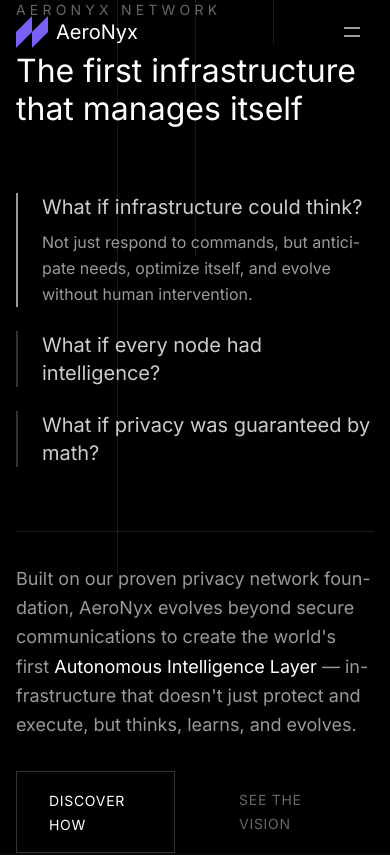
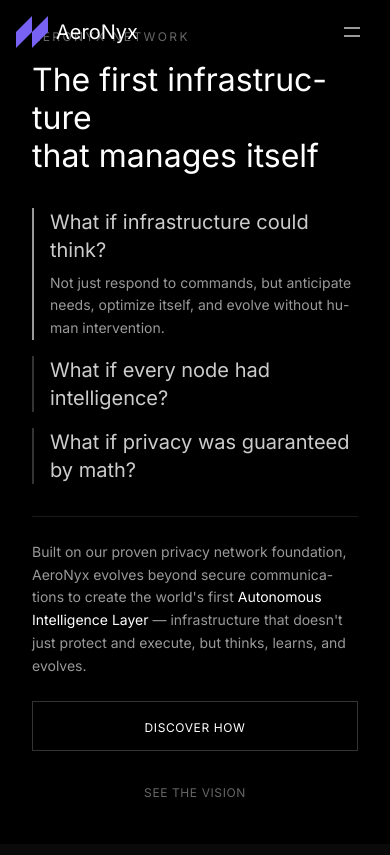
Before and after one commit to AeroNyxNetwork/AeroNyx-web, a Next.js app: page / in a window 390 px wide. Shown: the top 855 px of the page. Built offline with nearby package versions, Linux system fonts and the light colour scheme.

Commit message:
Update NarrativeHero.js

```diff
--- a/components/sections/NarrativeHero.js
+++ b/components/sections/NarrativeHero.js
@@ -21,11 +21,12 @@ const NarrativeHero = () => {
   ];
 
   return (
-    <section className="min-h-screen flex items-center relative">
-      {/* Subtle animated background */}
+    <section className="min-h-screen flex items-center relative px-4 sm:px-6 lg:px-8">
+      {/* Remove the animated background lines for mobile performance */}
       <div className="absolute inset-0 overflow-hidden">
         <div className="absolute inset-0 bg-black" />
-        {/* Floating geometric shapes */}
+        {/* Only show on desktop for better mobile performance */}
+        <div className="hidden md:block">
           {[...Array(3)].map((_, i) => (
             <motion.div
               key={i}
@@ -46,6 +47,7 @@ const NarrativeHero = () => {
             />
           ))}
         </div>
+      </div>
 
       <Container className="relative z-10">
         <div className="max-w-5xl mx-auto">
@@ -54,13 +56,13 @@ const NarrativeHero = () => {
             initial={{ opacity: 0 }}
             animate={{ opacity: 1 }}
             transition={{ duration: 1 }}
-            className="mb-16"
+            className="mb-8 md:mb-16"
           >
-            <div className="text-sm uppercase tracking-[0.3em] text-white/40 mb-8">
+            <div className="text-xs sm:text-sm uppercase tracking-[0.2em] sm:tracking-[0.3em] text-white/40 mb-4 md:mb-8">
               AeroNyx Network
             </div>
 
-            <h1 className="text-6xl md:text-7xl font-extralight leading-tight">
+            <h1 className="text-3xl sm:text-4xl md:text-6xl lg:text-7xl font-extralight leading-tight">
               The first infrastructure
               <br />
               <span className="font-light">that manages itself</span>
@@ -72,19 +74,19 @@ const NarrativeHero = () => {
             initial={{ opacity: 0, y: 20 }}
             animate={{ opacity: 1, y: 0 }}
             transition={{ duration: 1, delay: 0.5 }}
-            className="space-y-6 mb-16"
+            className="space-y-4 md:space-y-6 mb-8 md:mb-16"
           >
             {questions.map((item, index) => (
               <motion.div
                 key={index}
-                className={`border-l-2 pl-6 cursor-pointer transition-all duration-300 ${
+                className={`border-l-2 pl-4 md:pl-6 cursor-pointer transition-all duration-300 ${
                   activeQuestion === index
                     ? 'border-white/60'
                     : 'border-white/20 hover:border-white/40'
                 }`}
                 onClick={() => setActiveQuestion(index)}
               >
-                <h3 className="text-xl md:text-2xl font-light mb-2 text-white/80">
+                <h3 className="text-lg sm:text-xl md:text-2xl font-light mb-2 text-white/80">
                   {item.q}
                 </h3>
                 <AnimatePresence>
@@ -93,7 +95,7 @@ const NarrativeHero = () => {
                       initial={{ opacity: 0, height: 0 }}
                       animate={{ opacity: 1, height: 'auto' }}
                       exit={{ opacity: 0, height: 0 }}
-                      className="text-white/60 leading-relaxed"
+                      className="text-sm sm:text-base text-white/60 leading-relaxed"
                     >
                       {item.a}
                     </motion.p>
@@ -108,21 +110,21 @@ const NarrativeHero = () => {
             initial={{ opacity: 0 }}
             animate={{ opacity: 1 }}
             transition={{ duration: 1, delay: 1 }}
-            className="border-t border-white/10 pt-8"
+            className="border-t border-white/10 pt-6 md:pt-8"
           >
-            <p className="text-lg text-white/60 mb-8 leading-relaxed">
+            <p className="text-sm sm:text-base md:text-lg text-white/60 mb-6 md:mb-8 leading-relaxed">
               Built on our proven privacy network foundation, AeroNyx evolves beyond secure communications
               to create the world's first <span className="text-white">Autonomous Intelligence Layer</span> —
               infrastructure that doesn't just protect and execute, but thinks, learns, and evolves.
             </p>
 
-            <div className="flex gap-8">
+            <div className="flex flex-col sm:flex-row gap-4 sm:gap-8">
               <a
                 href="#how-it-works"
-                className="group relative overflow-hidden"
+                className="group relative overflow-hidden inline-block"
               >
-                <div className="relative z-10 px-8 py-4 border border-white/20 group-hover:border-white/40 transition-all">
-                  <span className="text-sm uppercase tracking-wider">
+                <div className="relative z-10 px-6 sm:px-8 py-3 sm:py-4 border border-white/20 group-hover:border-white/40 transition-all text-center sm:text-left">
+                  <span className="text-xs sm:text-sm uppercase tracking-wider">
                     Discover How
                   </span>
                 </div>
@@ -130,9 +132,9 @@ const NarrativeHero = () => {
 
               <a
                 href="#vision"
-                className="px-8 py-4 text-white/40 hover:text-white transition-colors"
+                className="px-6 sm:px-8 py-3 sm:py-4 text-white/40 hover:text-white transition-colors text-center sm:text-left"
               >
-                <span className="text-sm uppercase tracking-wider">
+                <span className="text-xs sm:text-sm uppercase tracking-wider">
                   See the Vision
                 </span>
               </a>
```
Lines whose indentation alone changed are shown as unchanged.
